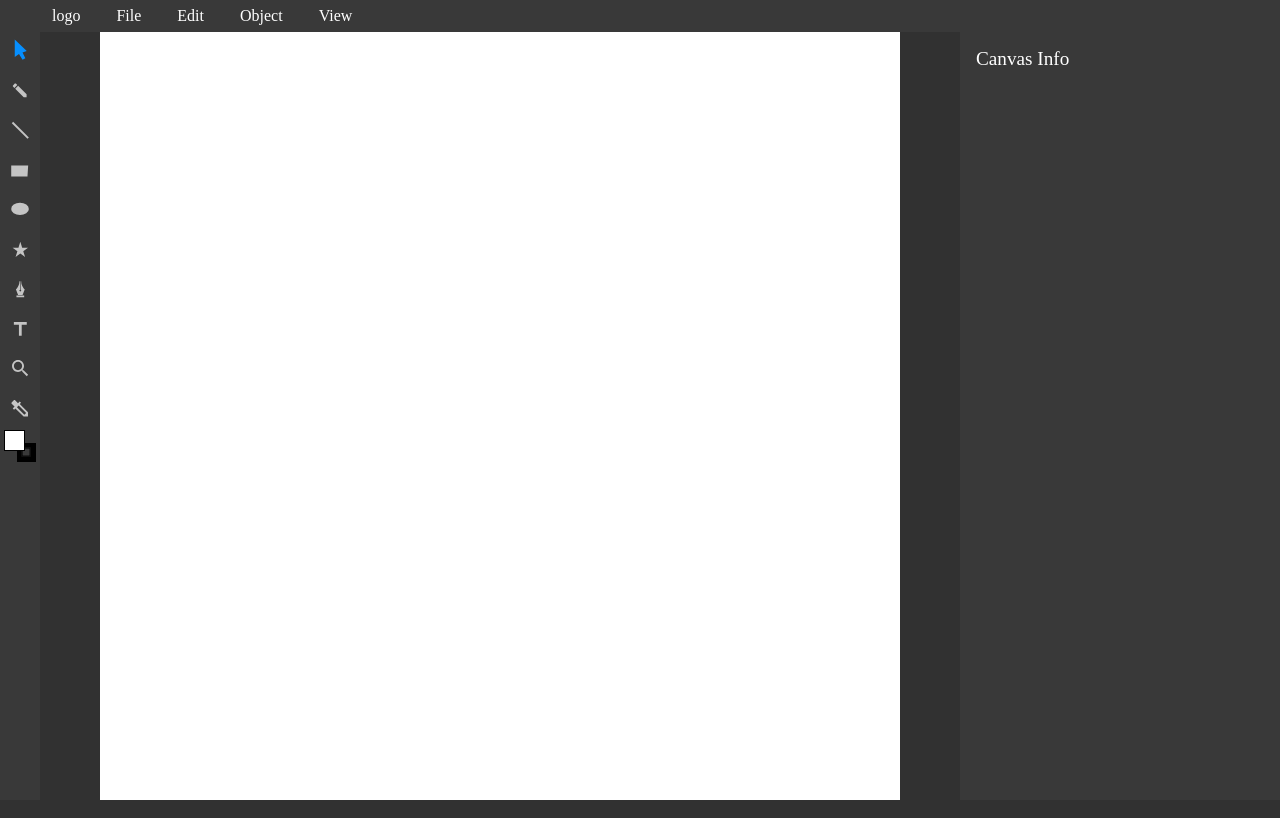
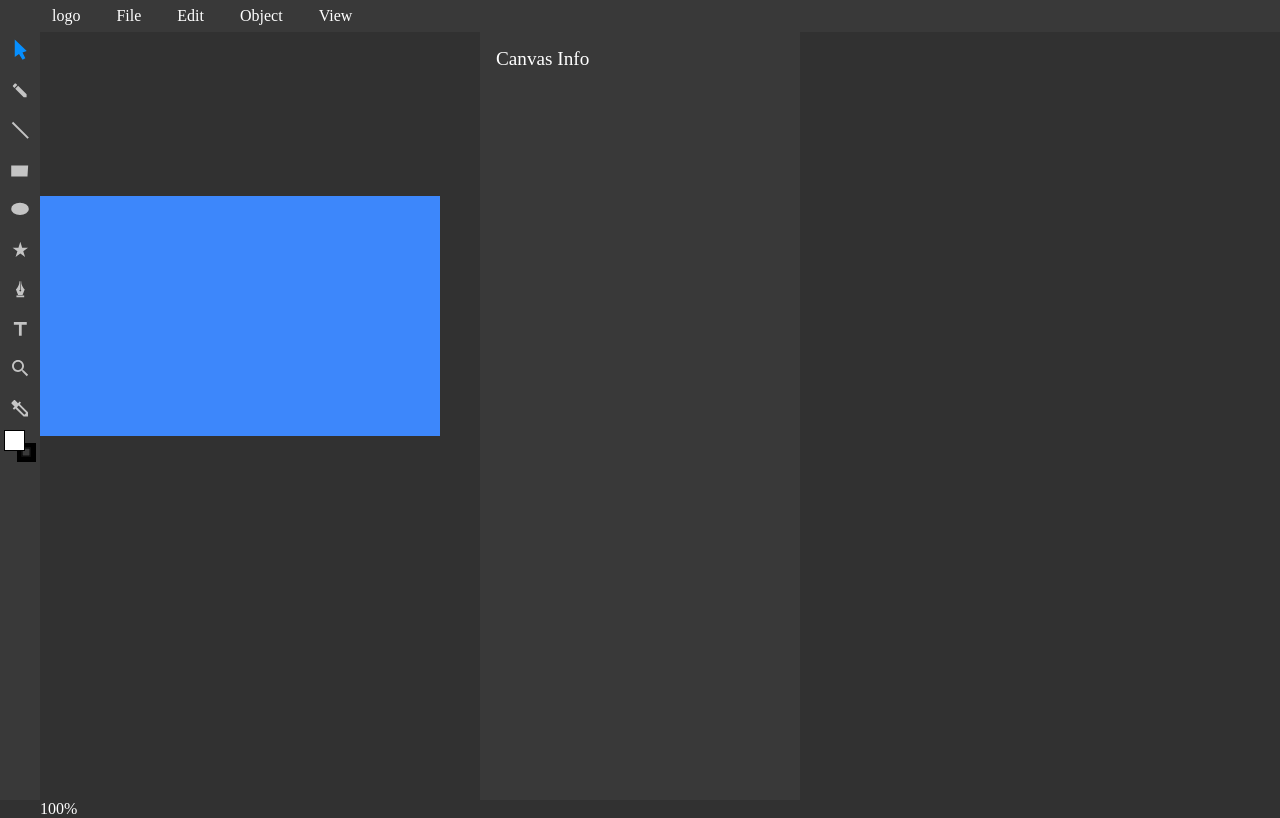
Before and after one commit to Honey-Bi/vector-draw, a React (Create React App) app: page / in a window 1280 px wide. Built offline with nearby package versions, Linux system fonts and the light colour scheme.

Commit message:
라인생성기능 추가

```diff
--- a/src/components/Canvas.tsx
+++ b/src/components/Canvas.tsx
@@ -1,61 +1,225 @@
 import { useEffect, useRef, useState } from "react";
-import { Tools, Position, KeyBind } from "../types";
+import {
+  Tools,
+  Position,
+  KeyBind,
+  Select,
+  Size,
+  SvgObject,
+  Palette,
+} from "../types";
 
 type Props = {
   tool: Tools;
-  setSelect: (select: SVGElement) => void;
+  setSelect: (select: Select) => void;
   keyBind: KeyBind;
+  shortcutTool: (e: React.KeyboardEvent) => void;
+  canvasSize: Size;
+  svgList: React.MutableRefObject<SvgObject[]>;
+  palette: Palette;
 };
 
-function Canvas({ tool, setSelect, keyBind }: Props) {
+function Canvas({
+  tool,
+  setSelect,
+  keyBind,
+  shortcutTool,
+  canvasSize,
+  svgList,
+  palette,
+}: Props) {
   const canvasRef = useRef<SVGSVGElement>(null);
   const [isMouseOn, setMouseOn] = useState<boolean>(false);
-  const [position, setPosition] = useState<Position>({ x: 0, y: 0 });
+  const [position, setPostion] = useState<Position>({ x: 0, y: 0 });
+  const [zoom, setZoom] = useState<number>(1);
+  // const xmlns = "http://www.w3.org/2000/svg";
 
-  useEffect(() => {
-    console.log(position);
-  }, [position]);
+  useEffect(() => {}, [position]);
+
   // 마우스 클릭 이벤트
   const MouseOnHandler = (e: React.MouseEvent) => {
     setMouseOn(true);
+    if (canvasRef.current) {
+      const position = getPosition(e.pageX, e.pageY);
+      const id = svgList.current.length;
       switch (tool) {
         case "select":
+          const target = e.target as Element;
+          if (target.id) {
+            setSelect(e.target as SVGSVGElement);
+          } else {
+            setSelect(null);
+          }
+          break;
+        case "pencil":
+          const pencil: SvgObject = {
+            title: `line-${id}`,
+            type: "polyline",
+            stroke: {
+              r: palette.stroke!.r,
+              g: palette.stroke!.g,
+              b: palette.stroke!.b,
+            },
+            strokeWidth: 5,
+            points: [position],
+          };
+          svgList.current.push(pencil);
+          break;
+        case "line":
+          const line: SvgObject = {
+            title: `line-${id}`,
+            type: "line",
+            stroke: {
+              r: palette.stroke!.r,
+              g: palette.stroke!.g,
+              b: palette.stroke!.b,
+            },
+            strokeWidth: 5,
+            position1: position,
+            position2: position,
+          };
+          svgList.current.push(line);
+          break;
+        case "rect":
+          break;
+        case "circle":
+          break;
+        case "shape":
+          break;
+        case "path":
+          break;
+        case "text":
+          break;
+        case "zoom":
+          zoomIO();
+          break;
+        case "spoid":
           break;
       }
+    }
   };
+
   // 마우스 클릭 후 이동 이벤트
   const MouseMoveHandler = (e: React.MouseEvent) => {
     if (canvasRef.current && isMouseOn) {
-      const clientRect = canvasRef.current.getBoundingClientRect();
-      setPosition({
-        x: e.pageX - clientRect.left,
-        y: e.pageY - clientRect.top,
-      });
+      const position = getPosition(e.pageX, e.pageY);
+      switch (tool) {
+        case "line":
+          svgList.current[svgList.current.length - 1].position2 = position;
+          setPostion(position);
+          break;
+      }
     }
   };
+
   //마우스 클릭 종료 이벤트
   const MouseUpHandler = (e: React.MouseEvent) => {
     setMouseOn(false);
   };
+
+  // 줌인 함수
+  function zoomIO() {
+    if (canvasRef.current) {
+      const canvas = document.getElementsByClassName("canvas")[0];
+      if (canvas.classList.contains("alt")) {
+        setZoom((prev) => prev - 0.25);
+      } else {
+        setZoom((prev) => prev + 0.25);
+      }
+    }
+  }
+
+  // SVG Object list 랜더링 함수
+  function renderSvgObject(): JSX.Element {
+    let result = [];
+    for (let index of svgList.current) {
+      switch (index.type) {
+        case "polyline":
+          <polyline key={index.title} id={index.title} />;
+          break;
+        case "line":
+          result.push(
+            <line
+              key={index.title}
+              id={index.title}
+              x1={index.position1!.x}
+              y1={index.position1!.y}
+              x2={index.position2!.x}
+              y2={index.position2!.y}
+              strokeWidth={index.strokeWidth!}
+              stroke={`rgba(
+                ${index.stroke!.r},
+                ${index.stroke!.g},
+                ${index.stroke!.b})`}
+            />
+          );
+
+          break;
+        case "rect":
+          break;
+        case "Ellipse":
+          break;
+        case "Polygon":
+          break;
+        case "path":
+          break;
+        case "text":
+          break;
+      }
+    }
+    return <>{result}</>;
+  }
+
+  function getPosition(pageX: number, pageY: number): Position {
+    let result = { x: 0, y: 0 };
+    if (canvasRef.current) {
+      const clientRect = canvasRef.current.getBoundingClientRect();
+      result = {
+        x: pageX - clientRect.left,
+        y: pageY - clientRect.top,
+      };
+    }
+    return result;
+  }
+
   return (
+    <div className="wrap">
       <div
         className={`canvas ${tool}
           ${keyBind.ctrl ? "ctrl" : ""}
           ${keyBind.alt ? "alt" : ""}
           ${keyBind.shift ? "shift" : ""}`}
-    >
-      {/* <div className="ruler">
-        <div className="horizontal"></div>
-        <div className="vertical"></div>
-      </div> */}
-      <svg
+        tabIndex={0}
+        onKeyDown={shortcutTool}
         onMouseDown={MouseOnHandler}
         onMouseMove={MouseMoveHandler}
         onMouseUp={MouseUpHandler}
-        width={800}
-        height={800}
+      >
+        <div
+          id="Canvas"
+          className="svg-canvas"
+          style={{
+            width: `${canvasSize.width * 1.1}px`,
+            height: `${canvasSize.height * 1.1}px`,
+            transform: `scale(${zoom})`,
+          }}
+        >
+          <svg
+            viewBox={`0 0 ${canvasSize.width} ${canvasSize.height}`}
+            width={canvasSize.width}
+            height={canvasSize.height}
             ref={canvasRef}
-      ></svg>
+          >
+            <svg>
+              <rect width="480" height="240" fill="#3d87fb" />
+            </svg>
+            {renderSvgObject()}
+          </svg>
+        </div>
+      </div>
+      <div className="canvas-footer">
+        <div className="zoom">{zoom * 100}%</div>
+      </div>
     </div>
   );
 }
```
Lines whose indentation alone changed are shown as unchanged.
